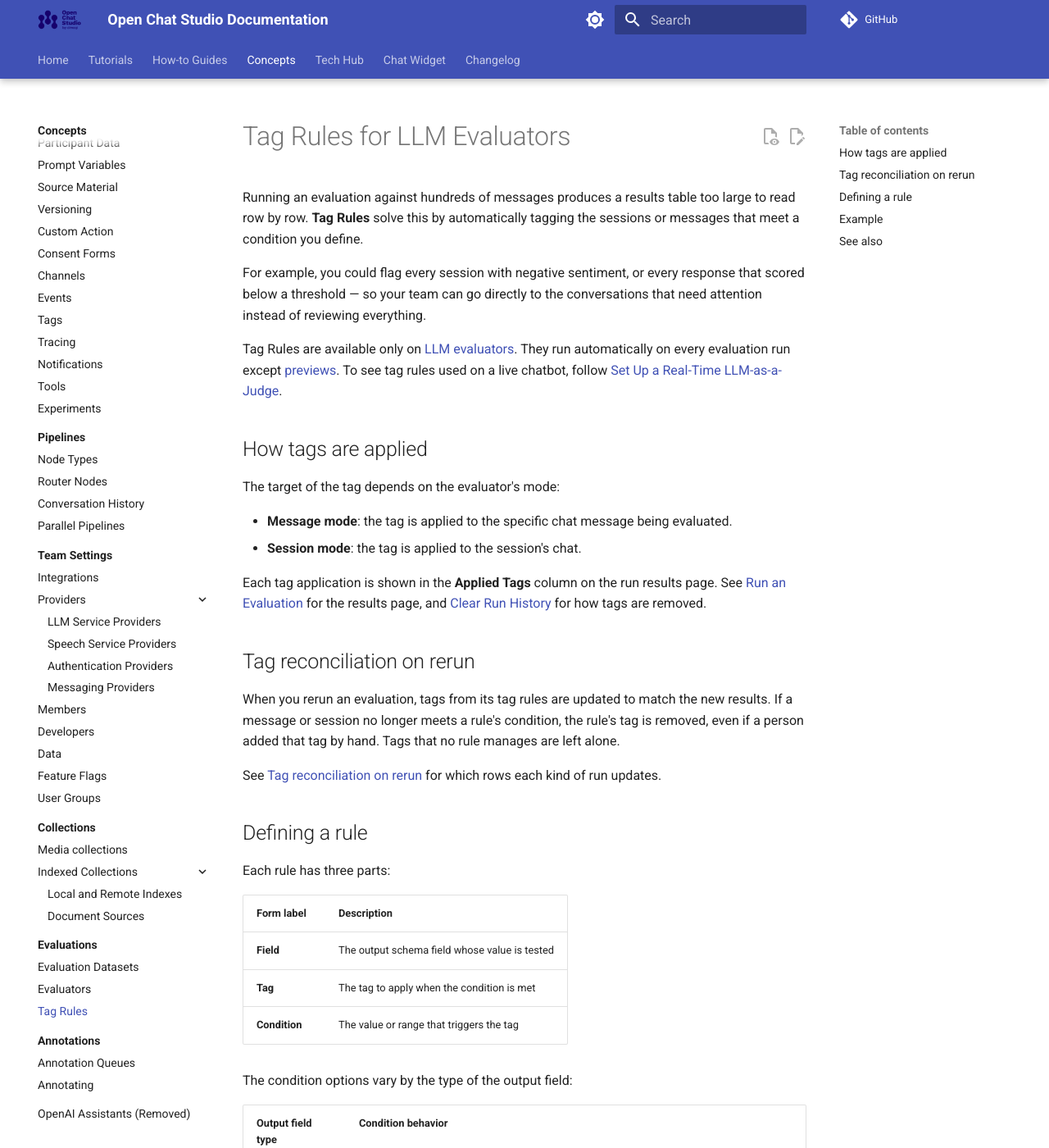
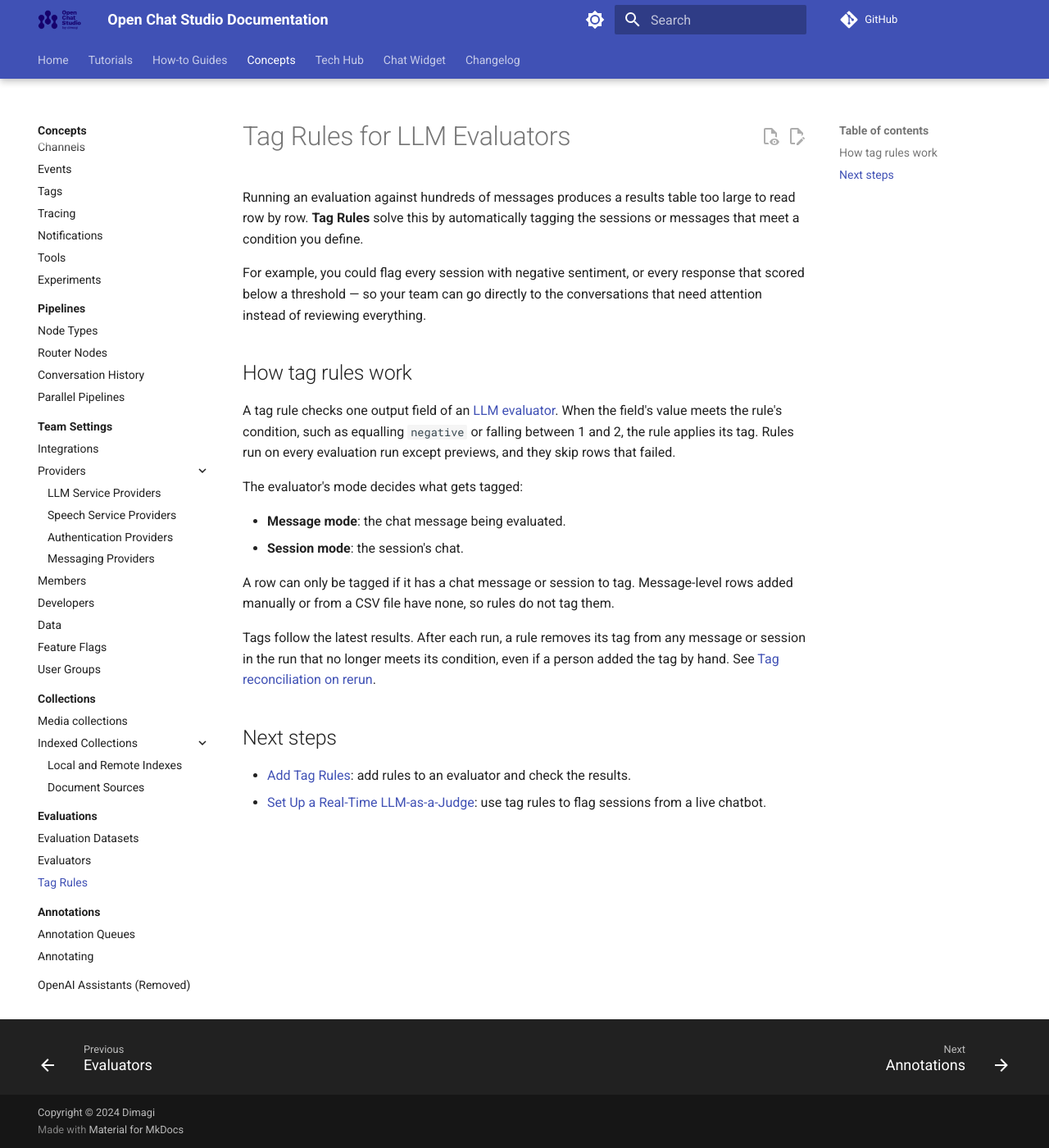
Before and after one commit to dimagi/open-chat-studio-docs, an MkDocs documentation site: the page built from docs/concepts/evaluations/tag_rules.md, in a window 1280 px wide and 1400 px high. Shown: the whole window at 82% size. Built offline with MkDocs 1.6.1 and Material for MkDocs 9.7.7, drawn with Linux system fonts in a browser that asks for light colours; a script that is not in the unit is left out; comment, search, counter and statistics services are not loaded; some of the changed text lies outside the part shown.

Commit message:
New Add Tag Rules pg & reduced tech details in tag rules concept page. Written by Claude so needs review

```diff
--- a/docs/concepts/evaluations/tag_rules.md
+++ b/docs/concepts/evaluations/tag_rules.md
@@ -4,58 +4,20 @@ Running an evaluation against hundreds of messages produces a results table too
 
 For example, you could flag every session with negative sentiment, or every response that scored below a threshold — so your team can go directly to the conversations that need attention instead of reviewing everything.
 
-Tag Rules are available only on [LLM evaluators](evaluators.md#llm-evaluator).
-They run automatically on every evaluation run except [previews](../../how-to/evaluations/run-an-evaluation.md#preview-the-evaluation).
-To see tag rules used on a live chatbot, follow [Set Up a Real-Time LLM-as-a-Judge](../../how-to/evaluations/realtime_llm_judge.md#step-4-optional-add-tag-rules-to-flag-results-automatically).
+## How tag rules work
 
-## How tags are applied
+A tag rule checks one output field of an [LLM evaluator](evaluators.md#llm-evaluator). When the field's value meets the rule's condition, such as equalling `negative` or falling between 1 and 2, the rule applies its tag. Rules run on every evaluation run except previews, and they skip rows that failed.
 
-The target of the tag depends on the evaluator's mode:
+The evaluator's mode decides what gets tagged:
 
-- **Message mode**: the tag is applied to the specific chat message being evaluated.
-- **Session mode**: the tag is applied to the session's chat.
+- **Message mode**: the chat message being evaluated.
+- **Session mode**: the session's chat.
 
-Each tag application is shown in the **Applied Tags** column on the run results page. See [Run an Evaluation](../../how-to/evaluations/run-an-evaluation.md#read-the-results) for the results page, and [Clear Run History](../../how-to/evaluations/run-an-evaluation.md#clear-run-history-or-delete-the-evaluation) for how tags are removed.
+A row can only be tagged if it has a chat message or session to tag. Message-level rows added manually or from a CSV file have none, so rules do not tag them.
 
-## Tag reconciliation on rerun
+Tags follow the latest results. After each run, a rule removes its tag from any message or session in the run that no longer meets its condition, even if a person added the tag by hand. See [Tag reconciliation on rerun](../../tech-hub/evaluations/evaluator-reference.md#tag-reconciliation-on-rerun).
 
-When you rerun an evaluation, tags from its tag rules are updated to match the new results. If a message or session no longer meets a rule's condition, the rule's tag is removed, even if a person added that tag by hand. Tags that no rule manages are left alone.
+## Next steps
 
-See [Tag reconciliation on rerun](../../tech-hub/evaluations/evaluator-reference.md#tag-reconciliation-on-rerun) for which rows each kind of run updates.
-
-## Defining a rule
-
-Each rule has three parts:
-
-| Form label | Description |
-|-------|-------------|
-| **Field** | The output schema field whose value is tested |
-| **Tag** | The tag to apply when the condition is met |
-| **Condition** | The value or range that triggers the tag |
-
-The condition options vary by the type of the output field:
-
-| Output field type | Condition behavior |
-|-------------------|---------------------|
-| choices (enum) | Apply the tag when the field equals one of the defined choice values (e.g. `sentiment == "negative"`) |
-| integer / float | Apply the tag when the field equals a specific value, or falls within a `min..max` range |
-| string | Apply the tag when the field equals a specific value |
-| binary | Apply the tag when the field equals 1 (the true label) or 0 (the false label). Ranges are not supported. |
-
-## Example
-
-Using the [example output schema](evaluators.md#output-schema) from the Evaluators page, you could define the following rules:
-
-| Output field | Tag name | Condition |
-|---|---|---|
-| user_sentiment | negative-sentiment | equals `negative` |
-| expected_helpfulness | low-helpfulness | range `1..2` |
-| confidence_score | low-confidence | range `0.0..0.4` |
-| answered_question | not-answered | equals `0` |
-
-With these rules, any evaluation run will automatically tag messages or sessions that meet the conditions, without requiring manual review of every row.
-
-## See also
-
-- [Evaluators](evaluators.md): output schemas and evaluator types.
-- [Run an Evaluation](../../how-to/evaluations/run-an-evaluation.md#read-the-results): where tags appear in the results.
+- [Add Tag Rules](../../how-to/evaluations/add-tag-rules.md): add rules to an evaluator and check the results.
+- [Set Up a Real-Time LLM-as-a-Judge](../../how-to/evaluations/realtime_llm_judge.md#step-4-optional-add-tag-rules-to-flag-results-automatically): use tag rules to flag sessions from a live chatbot.
--- /dev/null
+++ b/docs/how-to/evaluations/add-tag-rules.md
@@ -0,0 +1,71 @@
+# Add Tag Rules
+
+This guide shows you how to add [tag rules](../../concepts/evaluations/tag_rules.md) to an LLM evaluator. A tag rule tags a message or session automatically when an evaluator output meets a condition, so you can find the rows that need attention without reading every result.
+
+For example, a support chatbot's evaluator might rate each session's goal completion as `yes`, `partial` or `no`. A rule that tags every `no` session as `goal-not-met` lets your team find those conversations and follow up on them first.
+
+## Prerequisites
+
+- An [LLM evaluator](../../concepts/evaluations/evaluators.md#llm-evaluator) with at least one field in its [output schema](../../concepts/evaluations/evaluators.md#output-schema). Python evaluators do not support tag rules.
+- Permission to change evaluators.
+
+## Add a rule
+
+1. Go to **Evaluations** > **Evaluators**.
+2. Click the edit icon on the evaluator's row.
+3. In the **Tag Rules** section, click **Add tag rule**.
+4. Under **Tag**, select an existing tag or type a new name to create one.
+5. Under **Field**, choose the output field to test. Only fields in the evaluator's output schema are listed.
+6. Under **Condition**, choose **Equals** or **Range**, then enter the value, or the **Min** and **Max**. See [Conditions by field type](#conditions-by-field-type).
+7. Repeat steps 3–6 for each rule you need. Click the trash icon on a rule to remove it.
+8. Click **Update**.
+
+### Conditions by field type
+
+The **Condition** list stays disabled until you choose a field.
+
+| Output field type | Condition |
+|---|---|
+| choice | **Equals** one of the field's choices, for example `negative` |
+| integer | **Equals** a whole number, or **Range** with whole-number **Min** and **Max** |
+| float | **Equals** a number, or **Range** with **Min** and **Max** |
+| string | **Equals** a specific value |
+| binary | **Equals** one of the field's two labels. **Range** is not available. |
+
+A range includes both ends, and **Min** can't be greater than **Max**.
+
+### Example
+
+**Example rules** for an output schema with a `goal_completion` choice field and a `quality_score` integer field:
+
+| Tag | Field | Condition |
+|---|---|---|
+| `goal-not-met` | `goal_completion` | Equals `no` |
+| `low-quality` | `quality_score` | Range, **Min** `1` and **Max** `2` |
+
+## Check the result
+
+Rules apply from the next run that uses the evaluator. Existing results are not tagged until you run the evaluation again.
+
+1. [Run the evaluation](run-an-evaluation.md#run-the-evaluation). A preview does not apply tags.
+2. When the run completes, click **Download results**. The **Applied Tags** column lists the tags each row received.
+
+The run page itself does not show tags. See [How tag rules work](../../concepts/evaluations/tag_rules.md#how-tag-rules-work) for whether each tag is added to a message or a session.
+
+## Common issues
+
+- **The Tag Rules section is missing.** The evaluator is a Python evaluator. Only LLM evaluators support tag rules.
+- **Add tag rule is disabled.** The output schema has no usable field yet. Add a choice, integer, float, string or binary field first.
+- **A field shows "(add choices to use)" and can't be selected.** It is a choice field with no choices. Add its choices to the output schema.
+- **No tags appeared.** Check each of these:
+    - The run was a preview.
+    - No row met the condition.
+    - The row failed. Failed rows are never tagged.
+    - The row has no chat message to tag. This happens to message-level rows that were added manually or from a CSV file, and to cloned rows you edited, because editing breaks the link to the original session.
+- **A tag someone added by hand disappeared.** After each run, OCS removes a rule's tag from any row in the run that no longer meets the rule's condition, even a tag a person added. See [Tag reconciliation on rerun](../../tech-hub/evaluations/evaluator-reference.md#tag-reconciliation-on-rerun).
+
+## See also
+
+- [Tag Rules](../../concepts/evaluations/tag_rules.md): why and when to use tag rules.
+- [Run an Evaluation](run-an-evaluation.md): run the evaluation and read the results.
+- [Set Up a Real-Time LLM-as-a-Judge](realtime_llm_judge.md): use tag rules to flag sessions from a live chatbot.
--- a/mkdocs.yml
+++ b/mkdocs.yml
@@ -141,6 +141,7 @@ nav:
       - Export Annotations: how-to/annotations/export-annotations.md
     - Evaluations:
       - Create a Dataset: how-to/evaluations/create-a-dataset.md
+      - Add Tag Rules: how-to/evaluations/add-tag-rules.md
       - Run an Evaluation: how-to/evaluations/run-an-evaluation.md
       - Real-Time LLM-as-a-Judge: how-to/evaluations/realtime_llm_judge.md
     - Migration & Deprecated:
```
